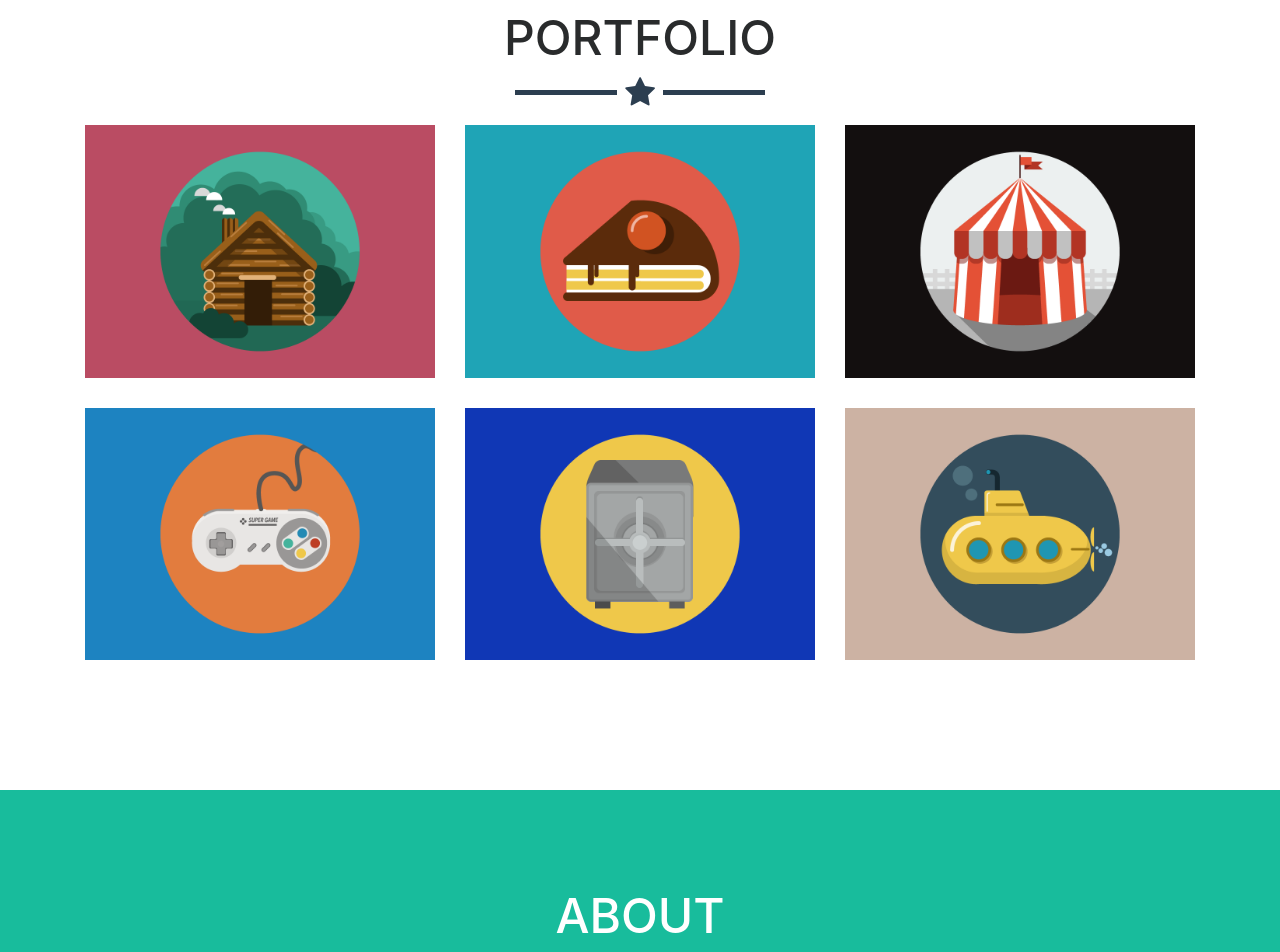
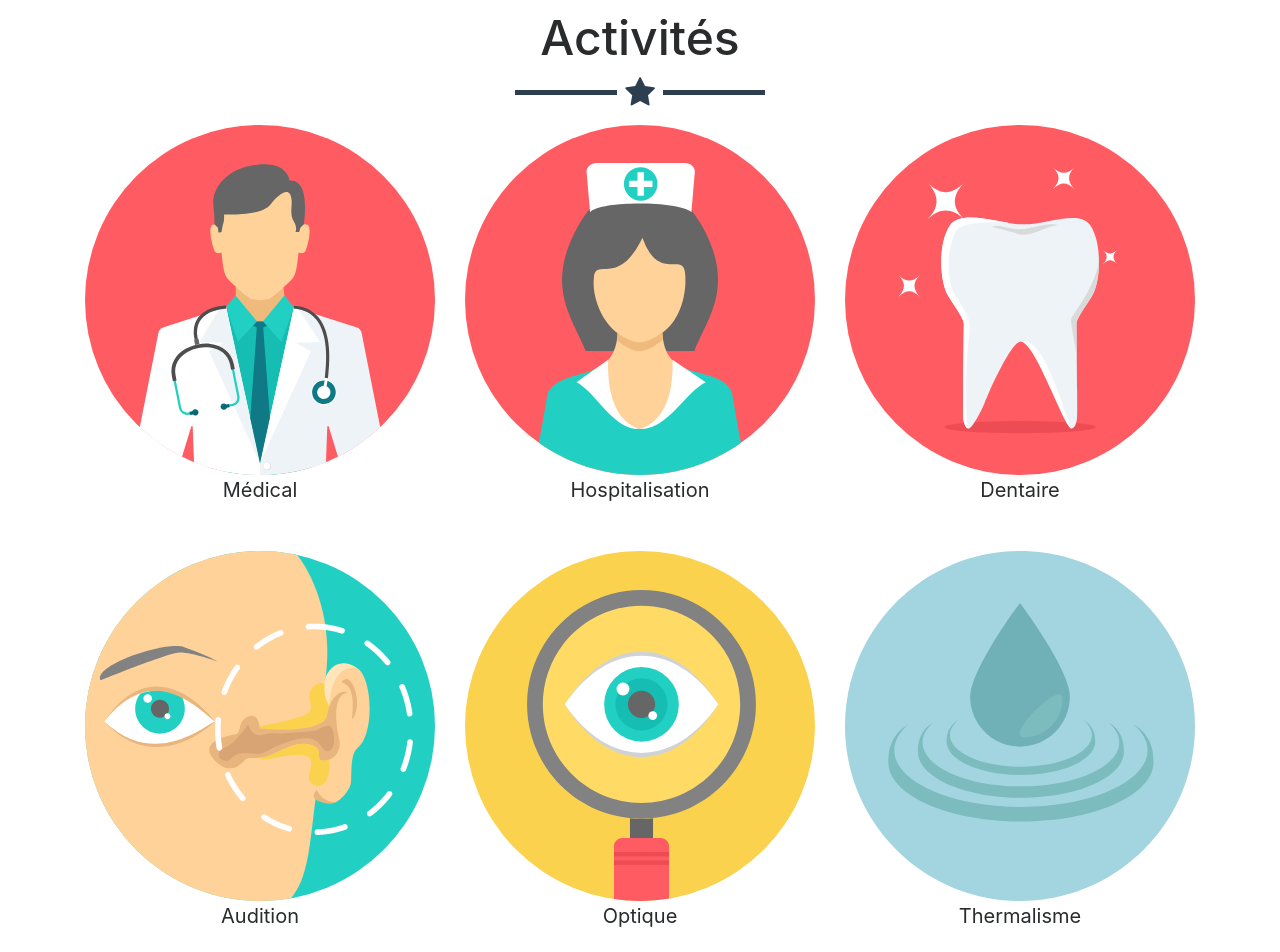
Before and after one commit to julienmorasin/doctocare, a website with bundled scripts: page index.html in a window 1280 px wide. Shown: the part 880-1832 px from the top of the page. Built offline with nearby package versions, Linux system fonts and the light colour scheme.

Commit message:
Ajout
Ajout des activités et de leurs images

```diff
--- a/css/freelancer.css
+++ b/css/freelancer.css
@@ -4,7 +4,7 @@
  * Licensed under MIT (https://github.com/BlackrockDigital/startbootstrap-freelancer/blob/master/LICENSE)
  */
 body {
-  font-family: 'Lato', 'Helvetica Neue', Helvetica, Arial, sans-serif;
+  font-family: 'Century Gothic', Helvetica, Arial, sans-serif;
   overflow-x: hidden; }
 
 p {
@@ -27,9 +27,8 @@ h3,
 h4,
 h5,
 h6 {
-  font-family: 'Montserrat', 'Helvetica Neue', Helvetica, Arial, sans-serif;
-  font-weight: 700;
-  text-transform: uppercase; }
+  font-family: 'Century Gothic', Helvetica, Arial, sans-serif;
+  font-weight: 700; }
 
 hr.star-light,
 hr.star-primary {
@@ -101,7 +100,7 @@ section.success {
       outline: none; }
 
 #mainNav {
-  font-family: 'Open Sans', 'Montserrat', 'Helvetica Neue', Helvetica, Arial, sans-serif;
+  font-family: 'Century Gothic', Helvetica, Arial, sans-serif;
   font-weight: 700;
   border: none;
   background: #fff; }
@@ -110,7 +109,7 @@ section.success {
   #mainNav .navbar-brand {
     color: #4FBDCE; }
     #mainNav .navbar-brand:hover, #mainNav .navbar-brand:focus, #mainNav .navbar-brand:active, #mainNav .navbar-brand.active {
-      color: white; }
+      color: #4FBDCE; }
   #mainNav .navbar-nav {
     letter-spacing: 1px; }
     #mainNav .navbar-nav li.nav-item a.nav-link {
--- a/index.html
+++ b/index.html
@@ -15,8 +15,6 @@
 
     <!-- Custom fonts for this template -->
     <link href="vendor/font-awesome/css/font-awesome.min.css" rel="stylesheet" type="text/css">
-    <link href='http://fonts.googleapis.com/css?family=Open+Sans' rel='stylesheet'  type='text/css'>
-
 
     <!-- Custom styles for this template -->
     <link href="css/freelancer.css" rel="stylesheet">
@@ -48,7 +46,7 @@
             <div class="collapse navbar-collapse" id="navbarExample">
                 <ul class="navbar-nav ml-auto">
                     <li class="nav-item">
-                        <a class="nav-link" href="#portfolio">Activité</a>
+                        <a class="nav-link" href="#portfolio">Activités</a>
                     </li>
                     <li class="nav-item">
                         <a class="nav-link" href="#about">Établissement</a>
@@ -68,7 +66,7 @@
             <div class="intro-text">
                 <span class="name">doctocare</span>
                 <hr class="star-light">
-                <span class="skills">doctocare - Web Developer - Graphic Artist - User Experience Designer</span>
+                <span class="skills">Connectez votre santé</span>
             </div>
         </div>
     </header>
@@ -76,7 +74,7 @@
     <!-- Portfolio Grid Section -->
     <section id="portfolio">
         <div class="container">
-            <h2 class="text-center">Portfolio</h2>
+            <h2 class="text-center">Activités</h2>
             <hr class="star-primary">
             <div class="row">
                 <div class="col-sm-4 portfolio-item">
@@ -86,7 +84,8 @@
                                 <i class="fa fa-search-plus fa-3x"></i>
                             </div>
                         </div>
-                        <img class="img-fluid" src="img/portfolio/cabin.png" alt="">
+                        <img class="img-fluid" src="img/doctor.svg" alt="">
+                        <p class="text-center">Médical</p>
                     </div>
                 </div>
                 <div class="col-sm-4 portfolio-item">
@@ -96,7 +95,8 @@
                                 <i class="fa fa-search-plus fa-3x"></i>
                             </div>
                         </div>
-                        <img class="img-fluid" src="img/portfolio/cake.png" alt="">
+                        <img class="img-fluid" src="img/nurse.svg" alt="">
+                        <p class="text-center">Hospitalisation</p>
                     </div>
                 </div>
                 <div class="col-sm-4 portfolio-item">
@@ -106,7 +106,8 @@
                                 <i class="fa fa-search-plus fa-3x"></i>
                             </div>
                         </div>
-                        <img class="img-fluid" src="img/portfolio/circus.png" alt="">
+                        <img class="img-fluid" src="img/tooth-2.svg" alt="">
+                        <p class="text-center">Dentaire</p>
                     </div>
                 </div>
                 <div class="col-sm-4 portfolio-item">
@@ -116,7 +117,8 @@
                                 <i class="fa fa-search-plus fa-3x"></i>
                             </div>
                         </div>
-                        <img class="img-fluid" src="img/portfolio/game.png" alt="">
+                        <img class="img-fluid" src="img/otorhinolaryngology.svg" alt="">
+                        <p class="text-center">Audition</p>
                     </div>
                 </div>
                 <div class="col-sm-4 portfolio-item">
@@ -126,7 +128,8 @@
                                 <i class="fa fa-search-plus fa-3x"></i>
                             </div>
                         </div>
-                        <img class="img-fluid" src="img/portfolio/safe.png" alt="">
+                        <img class="img-fluid" src="img/search.svg" alt="">
+                        <p class="text-center">Optique</p>
                     </div>
                 </div>
                 <div class="col-sm-4 portfolio-item">
@@ -136,7 +139,9 @@
                                 <i class="fa fa-search-plus fa-3x"></i>
                             </div>
                         </div>
-                        <img class="img-fluid" src="img/portfolio/submarine.png" alt="">
+                        <img class="img-fluid" src="img/drop.svg" alt="">
+                        <p class="text-center">Thermalisme</p>
+
                     </div>
                 </div>
             </div>
```
Also changed, not shown: css/freelancer.min.css (deleted), img/doctor.svg (added), img/drop.svg (added), img/nurse.svg (added), img/otorhinolaryngology.svg (added), img/search.svg (added), img/tooth-2.svg (added), 4 other files.
